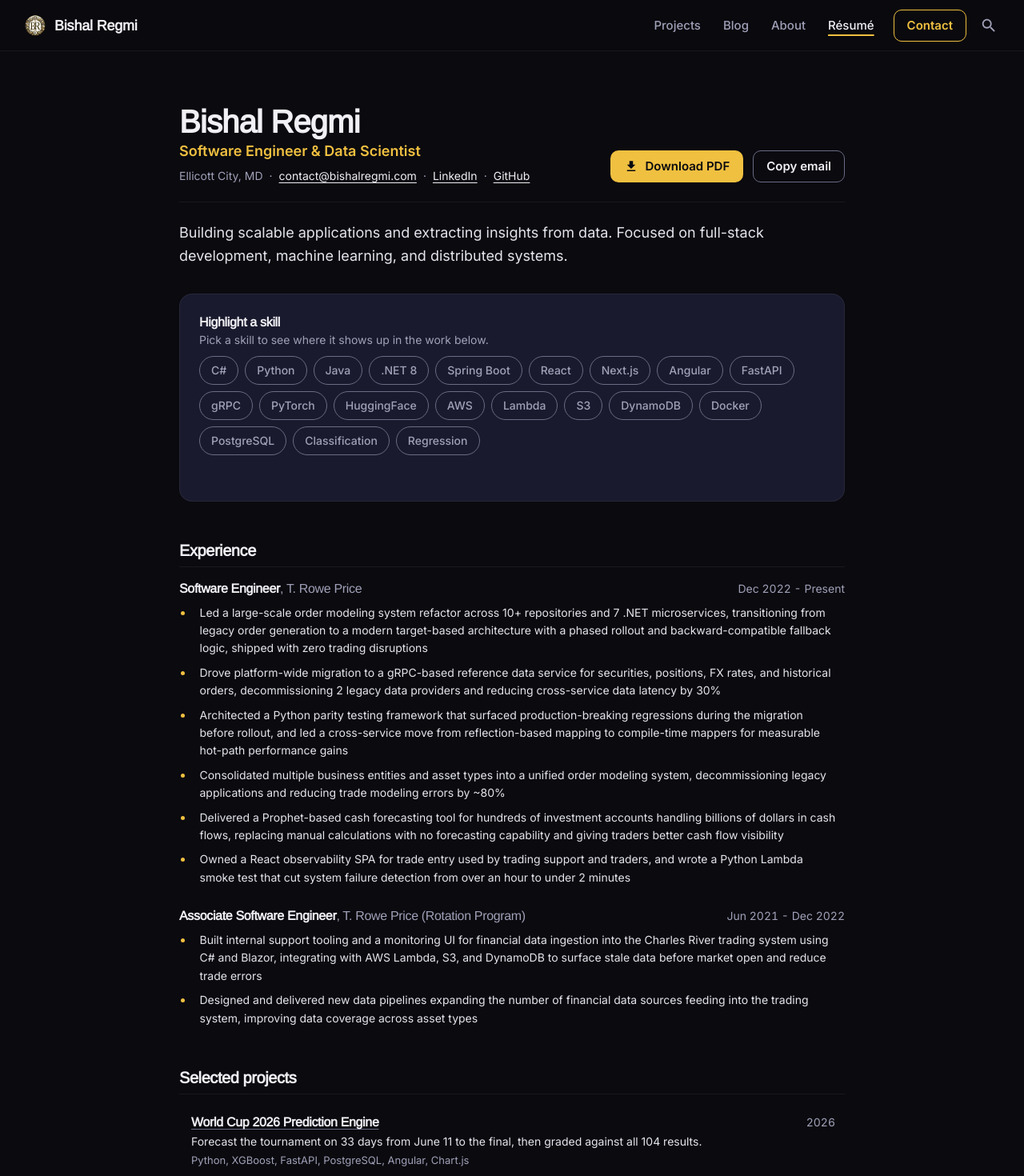
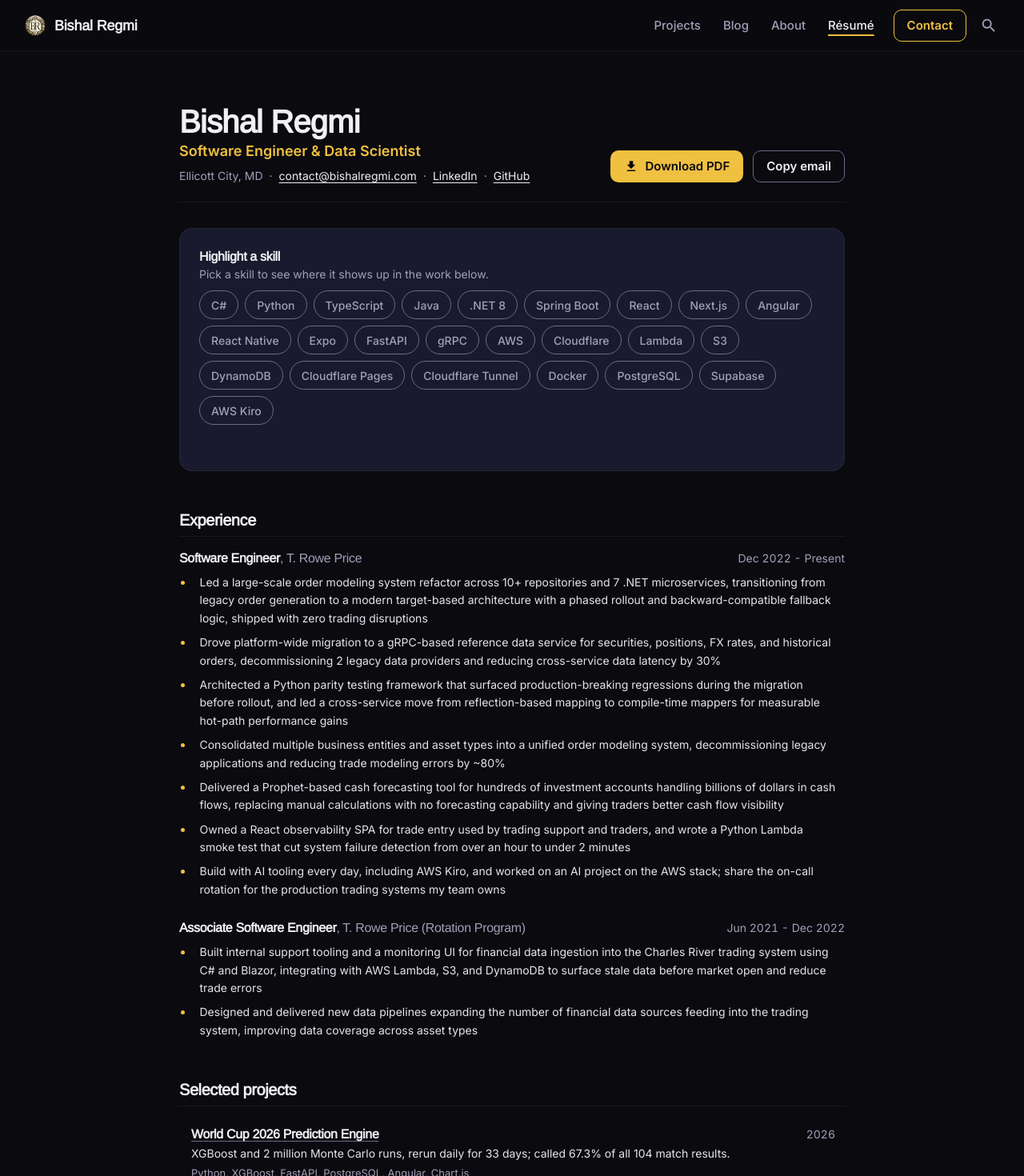
Before and after one commit to regmibishal1/ResearchPortfolio-UI, an Angular app: page /resume in a window 1280 px wide. Shown: the top 1470 px of the page at 80% size. Built offline with nearby package versions, Linux system fonts and the light colour scheme; a web font is replaced by a local one.

Commit message:
Refresh the resume: projects, skills and current work (#149)
* Refresh the resume: projects, skills and current work

* Drop the summary paragraph from the resume

```diff
--- a/src/app/data/projects.ts
+++ b/src/app/data/projects.ts
@@ -102,6 +102,10 @@ export interface Project {
   modelCard?: ModelCard
   /** Shown in Featured and in Home's selected work. */
   featured?: boolean
+  /** Listed under Selected projects on the resume page and in the resume PDF. */
+  resume?: boolean
+  /** What the resume says about the project, when the outcome alone undersells it. */
+  resumeLine?: string
   /**
    * The one project Home leads with. Exactly one public entry carries it
    * (projects.spec.ts enforces this), and never the World Cup project.
@@ -215,6 +219,9 @@ const PROJECT_DEFINITIONS: Project[] = [
       lastRun: 'Final snapshot on July 19, 2026, the day of the final.',
     },
     featured: true,
+    resume: true,
+    resumeLine:
+      'XGBoost and 2 million Monte Carlo runs, rerun daily for 33 days; called 67.3% of all 104 match results.',
   },
   {
     id: 'showupmd',
@@ -268,6 +275,9 @@ const PROJECT_DEFINITIONS: Project[] = [
       'Counter events are anonymous actions such as profile opens, ballot steps and chat questions, not visitors; there are no accounts or cookies. The request count leaves out pages served from the edge cache.',
     featured: true,
     spotlight: true,
+    resume: true,
+    resumeLine:
+      'Sole engineer: Next.js on Cloudflare Pages, self-hosted FastAPI and Postgres, an AI bill assistant, live for the 2026 election.',
   },
   {
     id: 'research-portfolio',
@@ -299,6 +309,9 @@ const PROJECT_DEFINITIONS: Project[] = [
     outcome:
       'Serves this whole site with no cloud bill: Cloudflare Pages up front, two APIs in Docker at home.',
     featured: true,
+    resume: true,
+    resumeLine:
+      'Angular on Cloudflare Pages; Spring Boot and FastAPI in Docker behind a Cloudflare Tunnel; CI on every PR, verified deploys.',
   },
   {
     id: 'multisource-downloader',
@@ -354,6 +367,9 @@ const PROJECT_DEFINITIONS: Project[] = [
     statusLabel: 'On the App Store',
     outcome:
       'Shipped to the iPhone App Store on November 15, 2026; the Android app is in a Google Play closed test.',
+    resume: true,
+    resumeLine:
+      'On the App Store since November 2026: React Native and Expo on self-hosted Supabase, with weekly gated releases.',
     highlights: [
       'The reveal is enforced on the server: shots on your own roll come back face down and friends only ever see the ones you share, so not even a modified app can peek',
       'Rules enforced on the server and hardened after a self-audit: row-level security on every table, tested as a matrix of who can see what, privileged helper functions kept off the public API, rate limits at the gateway, and deletes that really remove the files',
--- a/src/app/data/resume.ts
+++ b/src/app/data/resume.ts
@@ -38,6 +38,7 @@ export const EXPERIENCE: TimelineItem[] = [
       'Consolidated multiple business entities and asset types into a unified order modeling system, decommissioning legacy applications and reducing trade modeling errors by ~80%',
       'Delivered a Prophet-based cash forecasting tool for hundreds of investment accounts handling billions of dollars in cash flows, replacing manual calculations with no forecasting capability and giving traders better cash flow visibility',
       'Owned a React observability SPA for trade entry used by trading support and traders, and wrote a Python Lambda smoke test that cut system failure detection from over an hour to under 2 minutes',
+      'Build with AI tooling every day, including AWS Kiro, and worked on an AI project on the AWS stack; share the on-call rotation for the production trading systems my team owns',
     ],
   },
   {
@@ -70,7 +71,7 @@ export const CERTIFICATIONS: Certification[] = [
   { name: 'AWS Certified Solutions Architect', issuer: 'Amazon Web Services' },
 ]
 
-/** One line under the name, shared with the Home hero. */
+/** The line under the name on the Home hero. */
 export const SUMMARY =
   'Building scalable applications and extracting insights from data. Focused on full-stack development, machine learning, and distributed systems.'
 
--- a/src/app/data/skills.ts
+++ b/src/app/data/skills.ts
@@ -37,6 +37,8 @@ export const SKILL_CATEGORIES: SkillCategory[] = [
       'React',
       'Next.js',
       'Angular',
+      'React Native',
+      'Expo',
       'Redux',
       'FastAPI',
       'Django',
@@ -60,6 +62,7 @@ export const SKILL_CATEGORIES: SkillCategory[] = [
     name: 'Cloud & DevOps',
     skills: [
       'AWS',
+      'Cloudflare',
       'Azure',
       'GCP',
       'Lambda',
@@ -72,6 +75,9 @@ export const SKILL_CATEGORIES: SkillCategory[] = [
       'API Gateway',
       'IAM',
       'Athena',
+      'Cloudflare Pages',
+      'Cloudflare Workers',
+      'Cloudflare Tunnel',
       'Docker',
       'Kubernetes',
       'Terraform',
@@ -85,6 +91,7 @@ export const SKILL_CATEGORIES: SkillCategory[] = [
     name: 'Databases & Data Platforms',
     skills: [
       'PostgreSQL',
+      'Supabase',
       'MySQL',
       'MongoDB',
       'SQLite',
@@ -115,6 +122,8 @@ export const SKILL_CATEGORIES: SkillCategory[] = [
   {
     name: 'AI & Generative AI',
     skills: [
+      'AWS Kiro',
+      'AI Coding Agents',
       'Generative AI APIs',
       'OpenAI',
       'LangChain',
--- a/src/app/pages/resume/resume.component.html
+++ b/src/app/pages/resume/resume.component.html
@@ -33,8 +33,6 @@
       <app-copy-email />
     </div>
   </header>
-
-  <p class="resume-summary">{{ summary }}</p>
 
   <!-- ===== Skill filter ===== -->
   <section class="skill-filter" aria-labelledby="filter-title">
@@ -87,7 +85,9 @@
             </h3>
             <span class="entry-date">{{ project.period }}</span>
           </div>
-          <p class="entry-text">{{ project.outcome ?? project.shortDescription }}</p>
+          <p class="entry-text">
+            {{ project.resumeLine ?? project.outcome ?? project.shortDescription }}
+          </p>
           <p class="entry-tags">{{ project.tags.join(', ') }}</p>
         </article>
       }
--- a/src/app/pages/resume/resume.component.scss
+++ b/src/app/pages/resume/resume.component.scss
@@ -66,14 +66,6 @@
     width: 18px;
     height: 18px;
   }
-}
-
-.resume-summary {
-  max-width: 70ch;
-  margin: var(--space-5) 0 0;
-  color: var(--text-body);
-  font-size: var(--fs-lead);
-  line-height: var(--lh-body);
 }
 
 // ===== Skill filter =====
@@ -294,7 +286,6 @@
   .resume-name,
   .resume-h2,
   .entry-title,
-  .resume-summary,
   .entry-points,
   .entry-text,
   .skill-row dt,
--- a/src/app/pages/resume/resume.component.ts
+++ b/src/app/pages/resume/resume.component.ts
@@ -1,14 +1,7 @@
 import { Component, ChangeDetectionStrategy, inject } from '@angular/core'
 import { RouterModule } from '@angular/router'
 import { SeoService } from '../../services/seo.service'
-import {
-  CERTIFICATIONS,
-  CONTACT,
-  EDUCATION,
-  EXPERIENCE,
-  RESUME_PDF,
-  SUMMARY,
-} from '../../data/resume'
+import { CERTIFICATIONS, CONTACT, EDUCATION, EXPERIENCE, RESUME_PDF } from '../../data/resume'
 import { SKILL_CATEGORIES } from '../../data/skills'
 import { PROJECTS, Project } from '../../data/projects'
 import { IconComponent } from '../../shared/icon/icon.component'
@@ -39,13 +32,12 @@ function mentions(text: string, skill: string): boolean {
 })
 export class ResumeComponent {
   readonly contact = CONTACT
-  readonly summary = SUMMARY
   readonly experience = EXPERIENCE
   readonly education = EDUCATION
   readonly certifications = CERTIFICATIONS
   readonly skillCategories = SKILL_CATEGORIES
   readonly pdf = `/${RESUME_PDF}`
-  readonly projects: Project[] = PROJECTS.filter((p) => p.featured)
+  readonly projects: Project[] = PROJECTS.filter((p) => p.resume)
 
   /** Skills that appear somewhere in the experience or projects, so each one finds something. */
   readonly filterSkills: string[] = [...new Set(SKILL_CATEGORIES.flatMap((c) => c.skills))].filter(
@@ -96,7 +88,7 @@ export class ResumeComponent {
   private projectMentions(project: Project, skill: string): boolean {
     return (
       project.tags.some((t) => mentions(t, skill)) ||
-      mentions(`${project.shortDescription} ${project.outcome ?? ''}`, skill)
+      mentions(`${project.shortDescription} ${project.resumeLine ?? project.outcome ?? ''}`, skill)
     )
   }
 }
```
Also changed, not shown: scripts/generate-resume-pdf.mjs (+5 -6 lines), 1 other file (tests, documents, lock files or other folders).
